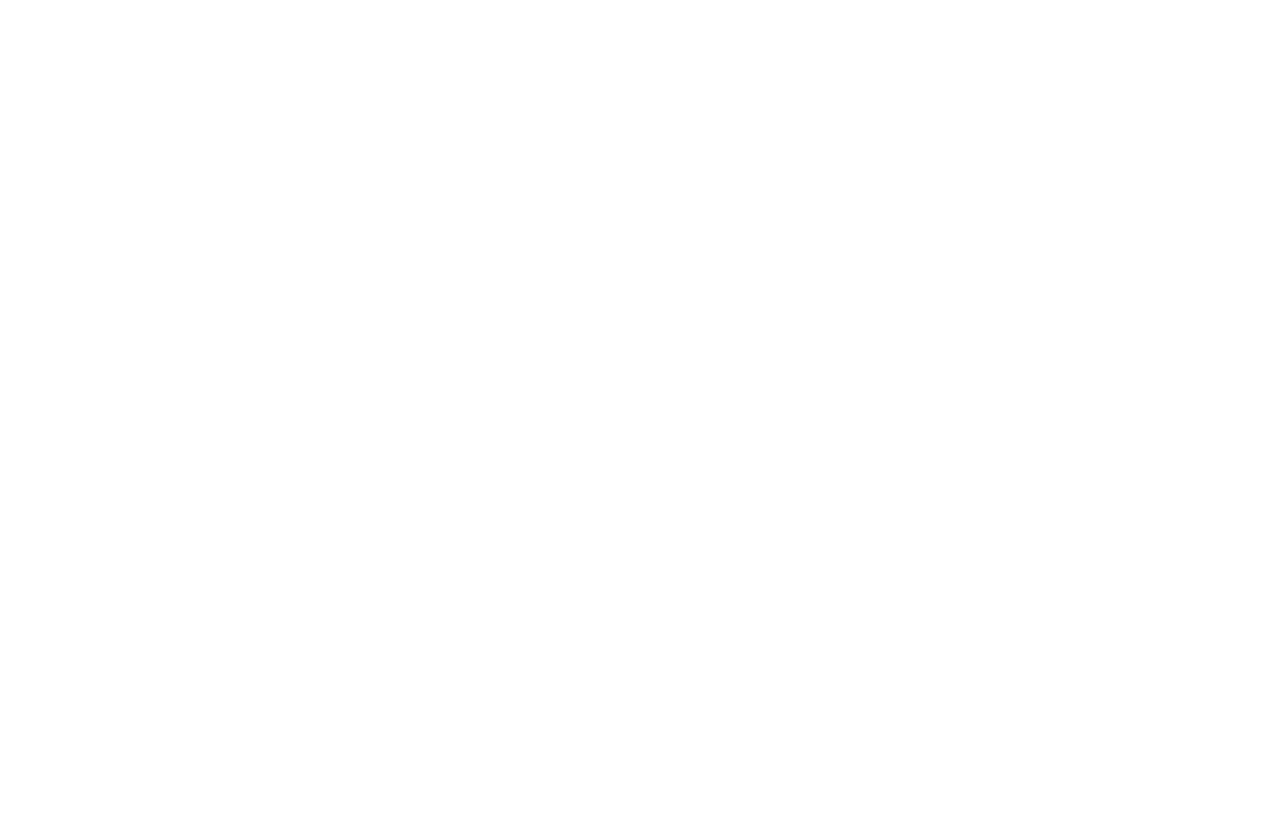
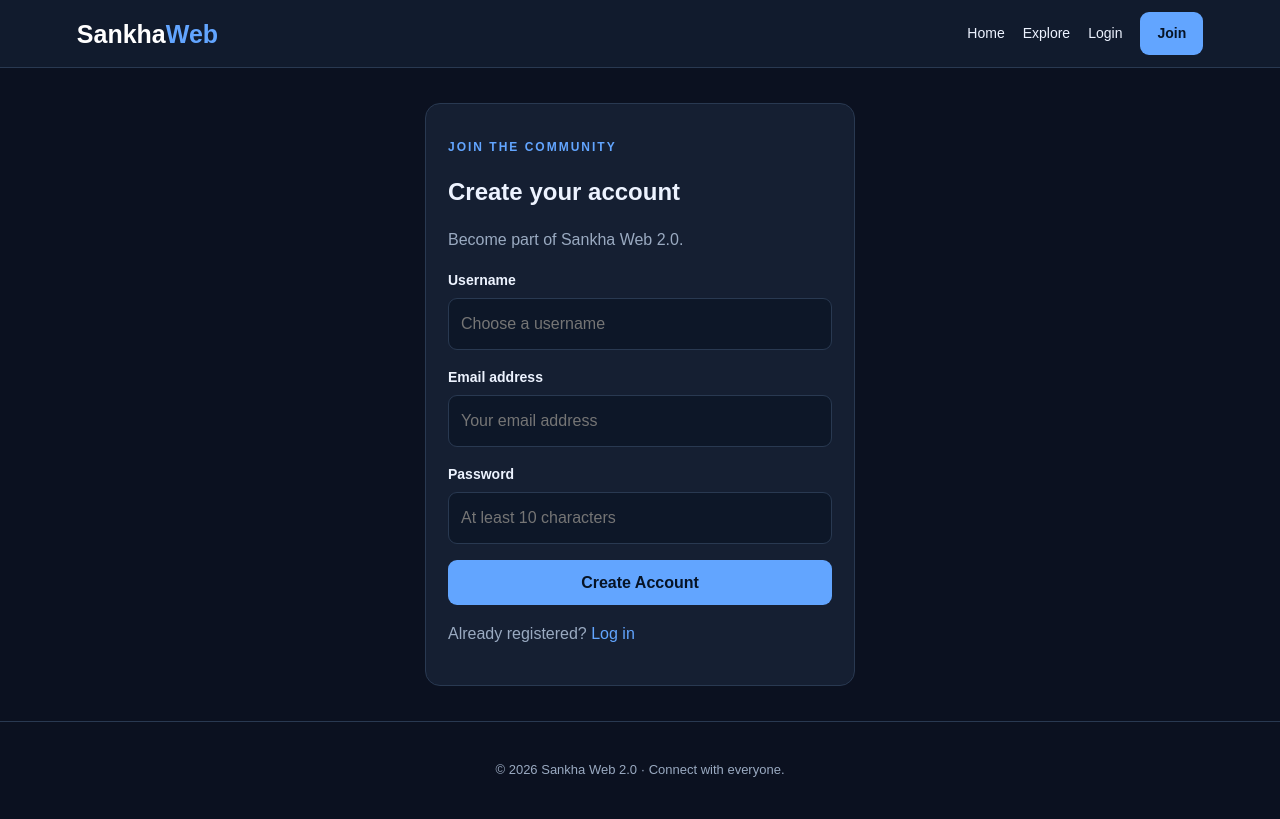
Before and after one commit to antaragarain-rgb/Sankha-Web-2.0, a Flask app: page /register in a window 1280 px wide. Before the commit the page is empty. Run offline with Flask 3, Linux system fonts and the light colour scheme; some libraries are stand-ins or nearby versions.

Commit message:
Create email registration page

```diff
--- a/templates/register.html
+++ b/templates/register.html
@@ -0,0 +1,38 @@
+
+{% extends "base.html" %}
+{% block title %}Create Account · {{ site_name }}{% endblock %}
+
+{% block content %}
+<section class="auth panel">
+    <p class="eyebrow">JOIN THE COMMUNITY</p>
+    <h1>Create your account</h1>
+    <p class="muted">Become part of Sankha Web 2.0.</p>
+
+    <form method="POST">
+        <input type="hidden" name="csrf_token" value="{{ csrf_token() }}">
+
+        <label for="username">Username</label>
+        <input id="username" name="username"
+               minlength="3" maxlength="24"
+               autocomplete="username"
+               placeholder="Choose a username" required>
+
+        <label for="email">Email address</label>
+        <input id="email" type="email" name="email"
+               maxlength="254" autocomplete="email"
+               placeholder="Your email address" required>
+
+        <label for="password">Password</label>
+        <input id="password" type="password" name="password"
+               minlength="10" autocomplete="new-password"
+               placeholder="At least 10 characters" required>
+
+        <button class="primary full" type="submit">Create Account</button>
+    </form>
+
+    <p class="muted">
+        Already registered?
+        <a href="{{ url_for('login') }}">Log in</a>
+    </p>
+</section>
+{% endblock %}
```
